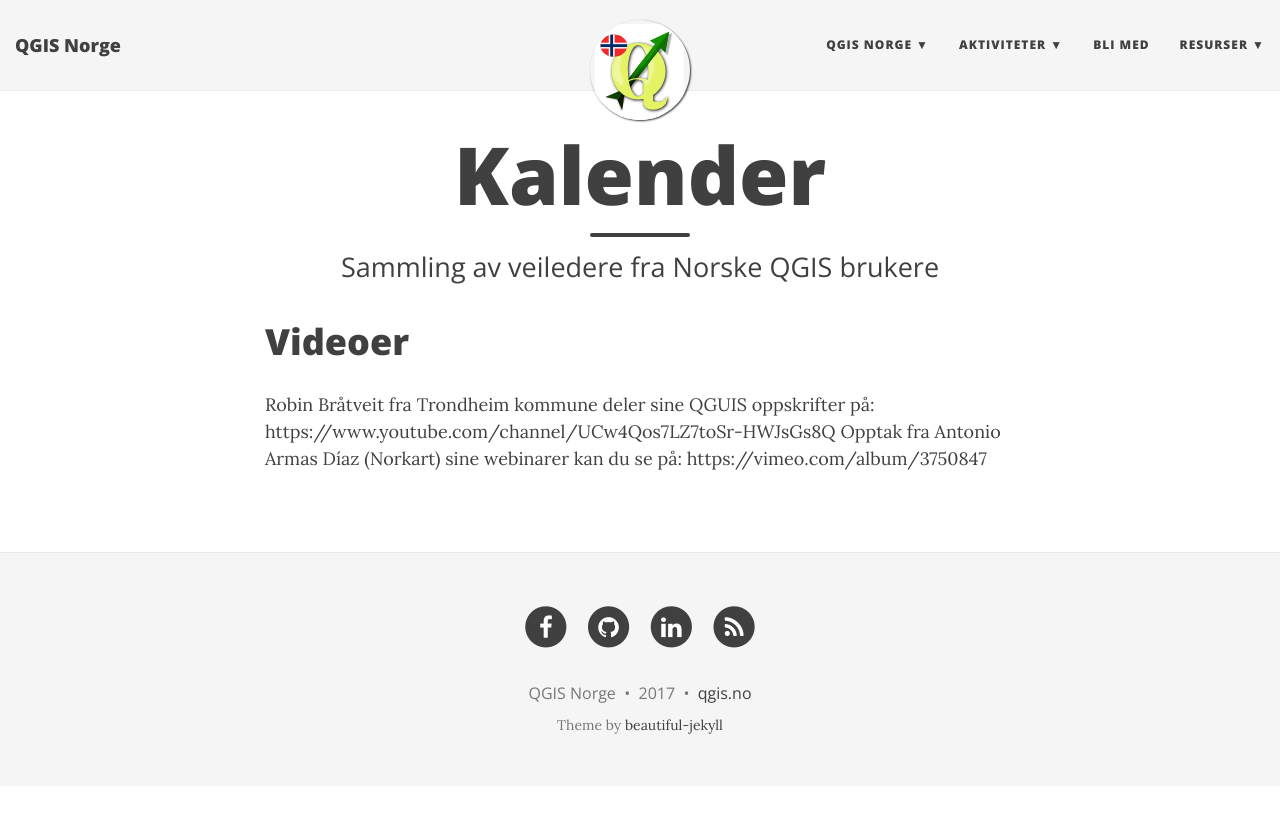
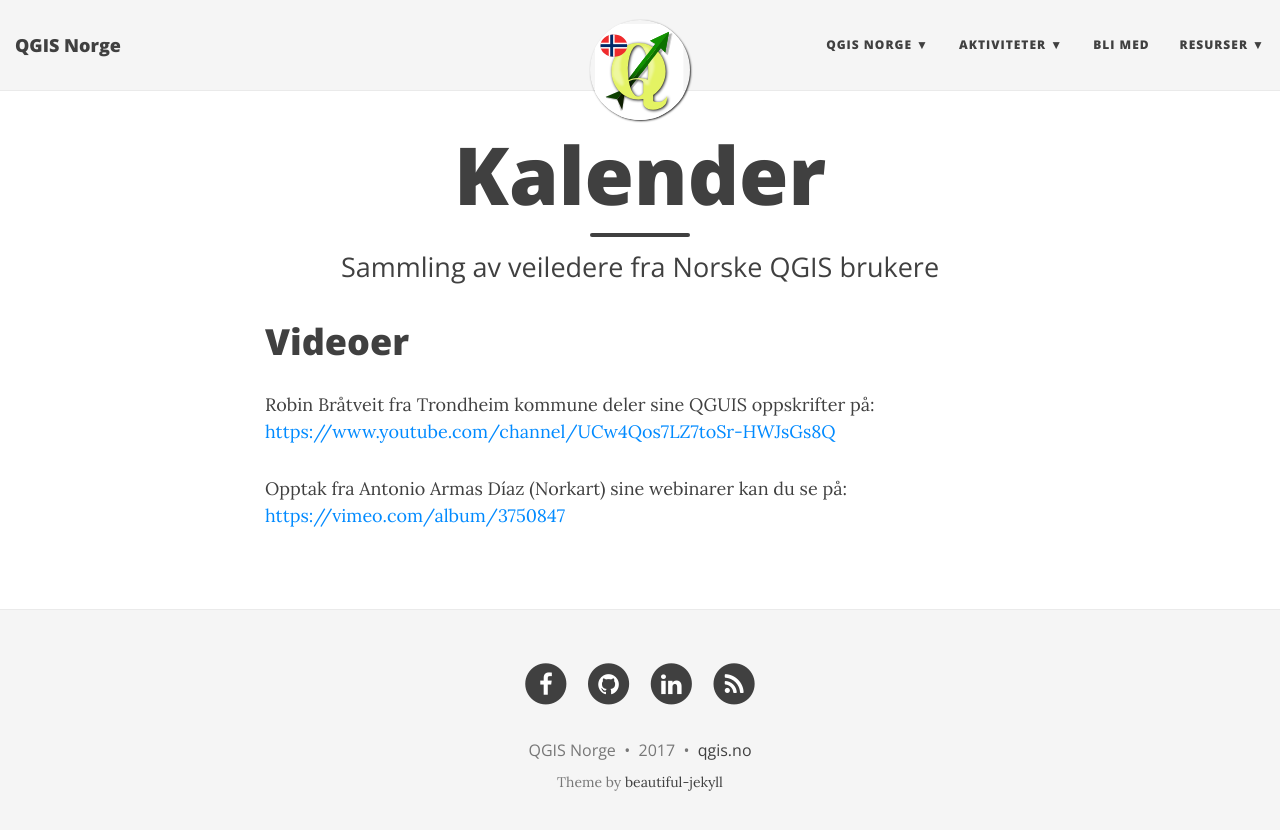
Before and after one commit to qgisnorge/qgisnorge.github.io, a Jekyll site: the page built from veiledning.md, in a window 1280 px wide. Shown: the top 830 px of the page. Built offline with Jekyll 4.4.1, drawn with Linux system fonts in a browser that asks for light colours; nearby versions of some CDN libraries; some of the changed lines change nothing that is shown.

Commit message:
legg til videoer og kalender - small fixes

```diff
--- a/veiledning.md
+++ b/veiledning.md
@@ -5,5 +5,7 @@
 ---
 
 # Videoer
-Robin Bråtveit fra Trondheim kommune deler sine QGUIS oppskrifter på: https://www.youtube.com/channel/UCw4Qos7LZ7toSr-HWJsGs8Q
-Opptak fra Antonio Armas Díaz (Norkart) sine webinarer kan du se på: https://vimeo.com/album/3750847
+
+Robin Bråtveit fra Trondheim kommune deler sine QGUIS oppskrifter på: [https://www.youtube.com/channel/UCw4Qos7LZ7toSr-HWJsGs8Q](https://www.youtube.com/channel/UCw4Qos7LZ7toSr-HWJsGs8Q)
+
+Opptak fra Antonio Armas Díaz (Norkart) sine webinarer kan du se på: [https://vimeo.com/album/3750847](https://vimeo.com/album/3750847)
```
